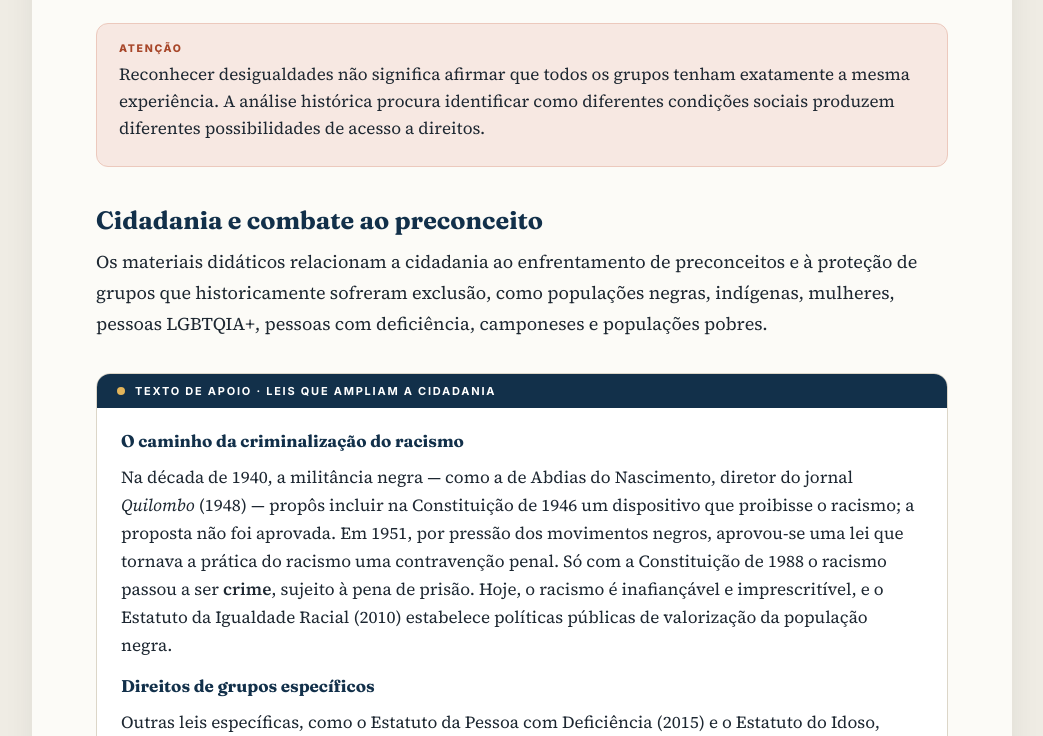
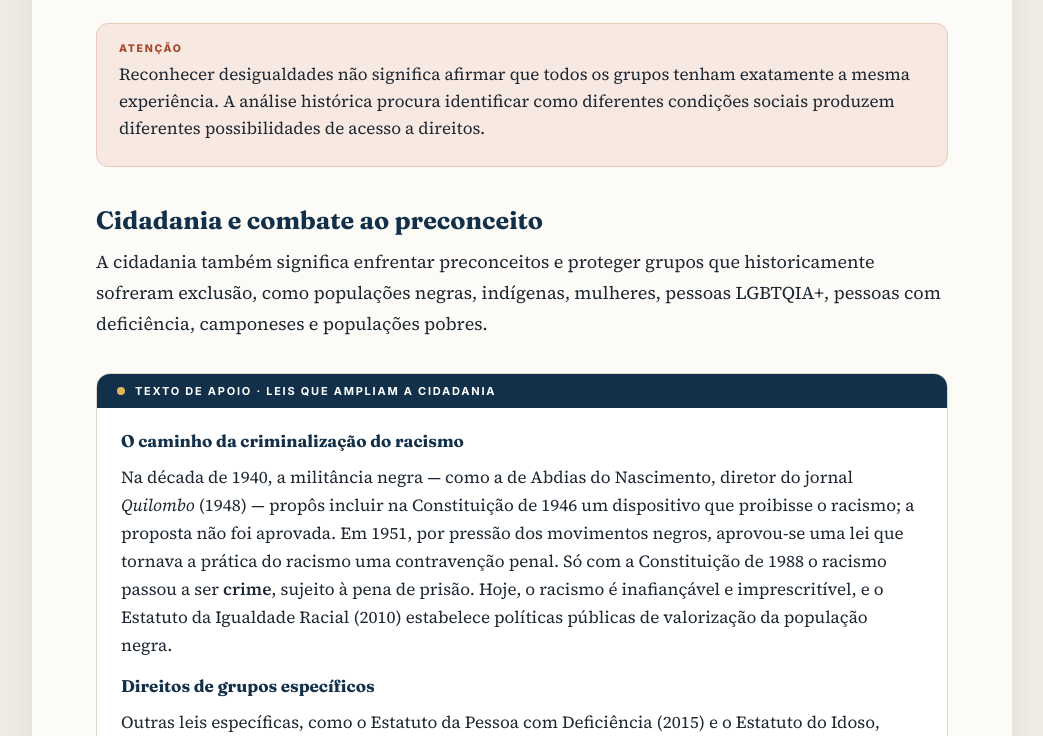
Before and after one commit to claudiobatista-byte/9ano4bim, a plain HTML site: page index.html in a window 1280 px wide. Shown: the part 11264-12000 px from the top of the page, without its empty margins (118-1161 px from the left). Drawn offline with Linux system fonts and the light colour scheme.

Commit message:
Update index.html

```diff
--- a/index.html
+++ b/index.html
@@ -670,7 +670,7 @@ details.prof .in{padding:0 22px 16px;font-size:16px}
 </div>
 <div class="callout warn"><span class="lab">Atenção</span><p>Reconhecer desigualdades não significa afirmar que todos os grupos tenham exatamente a mesma experiência. A análise histórica procura identificar como diferentes condições sociais produzem diferentes possibilidades de acesso a direitos.</p></div>
 <h3>Cidadania e combate ao preconceito</h3>
-<p>Os materiais didáticos relacionam a cidadania ao enfrentamento de preconceitos e à proteção de grupos que historicamente sofreram exclusão, como populações negras, indígenas, mulheres, pessoas LGBTQIA+, pessoas com deficiência, camponeses e populações pobres.</p>
+<p>A cidadania também significa enfrentar preconceitos e proteger grupos que historicamente sofreram exclusão, como populações negras, indígenas, mulheres, pessoas LGBTQIA+, pessoas com deficiência, camponeses e populações pobres.</p>
 <aside class="support"><header><i></i>Texto de apoio · Leis que ampliam a cidadania</header>
 <div class="in">
 <h5>O caminho da criminalização do racismo</h5>
```
